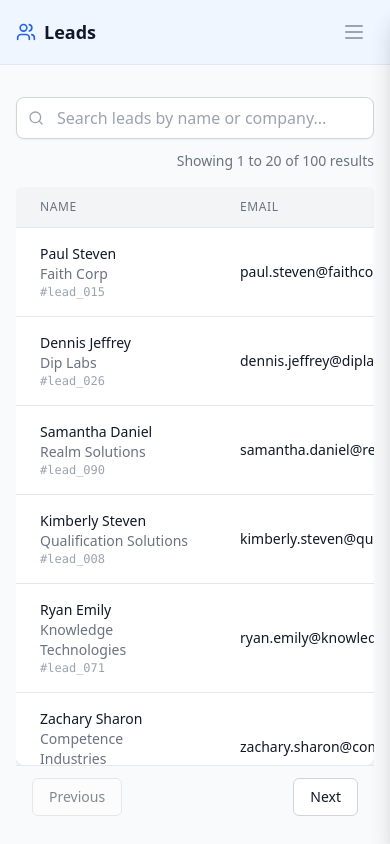
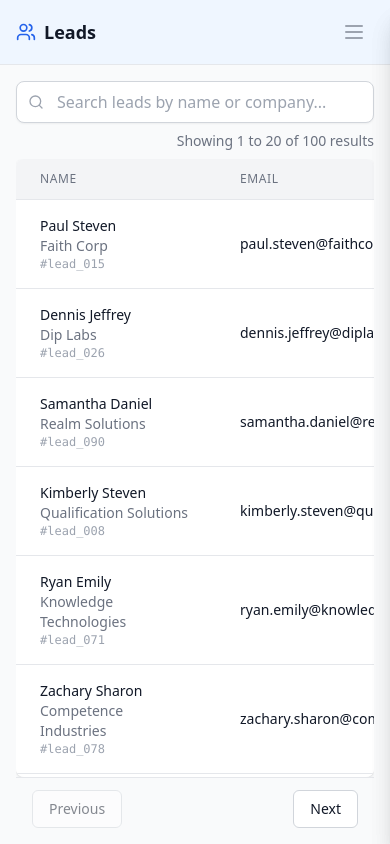
Before and after one commit to sampconrad/seller-console, a React (Vite) app: page / in a window 390 px wide. Built offline with nearby package versions, Linux system fonts and the light colour scheme.

Commit message:
Fix pagination buttons on smaller screens not taking address bar into account

```diff
--- a/src/components/layout/Pagination.tsx
+++ b/src/components/layout/Pagination.tsx
@@ -59,7 +59,7 @@ const Pagination: React.FC<PaginationProps> = ({
   }
 
   return (
-    <div className='px-4 py-3 flex items-center justify-between border-t border-gray-200 sm:px-6'>
+    <div className='px-4 pt-3 sm:pb-3 flex items-center justify-between border-t border-gray-200 sm:px-6'>
       {/* Mobile pagination */}
       <div className='flex-1 flex justify-between sm:hidden'>
         <Button
--- a/src/components/layout/Searchbox.tsx
+++ b/src/components/layout/Searchbox.tsx
@@ -19,8 +19,8 @@ const Searchbox: React.FC<SearchboxProps> = ({
   itemsPerPage = 20,
 }) => {
   return (
-    <div className={`py-4 ${className}`}>
-      <div className='space-y-3'>
+    <div className={`sm:pt-4 ${className}`}>
+      <div className='space-y-2 mb-2 sm:space-y-3 sm:mb-3'>
         <Input
           placeholder={searchPlaceholder}
           value={searchValue}
--- a/src/components/tables/LeadsTable.tsx
+++ b/src/components/tables/LeadsTable.tsx
@@ -146,9 +146,9 @@ const LeadsTable: React.FC<LeadsTableProps> = memo(
     ];
 
     return (
-      <div className='h-full flex flex-col max-w-full'>
+      <div className='h-full flex flex-col max-w-full min-h-0'>
         {/* Header - Hidden on mobile, shown on lg+ */}
-        <div className='hidden lg:block w-full text-left mb-6'>
+        <div className='hidden lg:block w-full text-left mb-6 flex-shrink-0'>
           <div className='flex items-center space-x-3 mb-2'>
             <Users className='w-8 h-8 text-blue-600' />
             <h1 className='text-2xl font-bold text-gray-900'>Leads</h1>
@@ -158,6 +158,7 @@ const LeadsTable: React.FC<LeadsTableProps> = memo(
           </p>
         </div>
 
+        <div className='flex-shrink-0'>
           <Searchbox
             searchValue={searchValue}
             onSearchChange={handleSearchChange}
@@ -168,6 +169,7 @@ const LeadsTable: React.FC<LeadsTableProps> = memo(
             currentPage={currentPage}
             itemsPerPage={itemsPerPage}
           />
+        </div>
 
         {/* Table Container - Takes remaining space */}
         <div className='flex-1 min-h-0 flex flex-col'>
@@ -186,6 +188,7 @@ const LeadsTable: React.FC<LeadsTableProps> = memo(
           </div>
         </div>
 
+        <div className='flex-shrink-0'>
           <Pagination
             currentPage={currentPage}
             totalPages={totalPages}
@@ -193,6 +196,7 @@ const LeadsTable: React.FC<LeadsTableProps> = memo(
             onPreviousPage={handlePreviousPage}
             onNextPage={handleNextPage}
           />
+        </div>
 
         <LeadForm
           isOpen={isLeadFormOpen}
--- a/src/components/tables/OpportunitiesTable.tsx
+++ b/src/components/tables/OpportunitiesTable.tsx
@@ -187,9 +187,9 @@ const OpportunitiesTable: React.FC = memo(() => {
   ];
 
   return (
-    <div className='h-full flex flex-col max-w-full'>
+    <div className='h-full flex flex-col max-w-full min-h-0'>
       {/* Header - Hidden on mobile, shown on lg+ */}
-      <div className='hidden lg:block w-full text-left mb-6'>
+      <div className='hidden lg:block w-full text-left mb-6 flex-shrink-0'>
         <div className='flex items-center space-x-3 mb-2'>
           <TrendingUp className='w-8 h-8 text-green-600' />
           <h1 className='text-2xl font-bold text-gray-900'>Opportunities</h1>
@@ -199,6 +199,7 @@ const OpportunitiesTable: React.FC = memo(() => {
         </p>
       </div>
 
+      <div className='flex-shrink-0'>
         <Searchbox
           searchValue={searchValue}
           onSearchChange={handleSearchChange}
@@ -209,6 +210,7 @@ const OpportunitiesTable: React.FC = memo(() => {
           currentPage={currentPage}
           itemsPerPage={itemsPerPage}
         />
+      </div>
 
       {/* Table Container - Takes remaining space */}
       <div className='flex-1 min-h-0 flex flex-col'>
@@ -227,6 +229,7 @@ const OpportunitiesTable: React.FC = memo(() => {
         </div>
       </div>
 
+      <div className='flex-shrink-0'>
         <Pagination
           currentPage={currentPage}
           totalPages={totalPages}
@@ -234,6 +237,7 @@ const OpportunitiesTable: React.FC = memo(() => {
           onPreviousPage={handlePreviousPage}
           onNextPage={handleNextPage}
         />
+      </div>
 
       <DeleteModal
         isOpen={isDeleteModalOpen}
```
Lines whose indentation alone changed are shown as unchanged.
